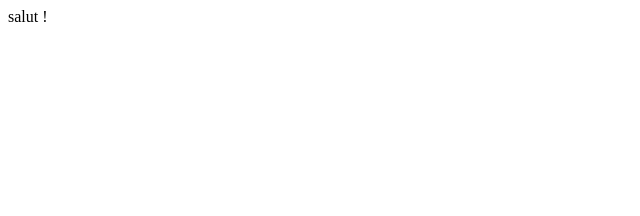
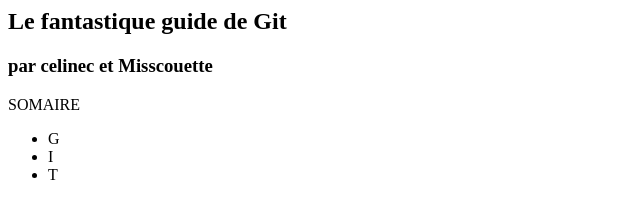
Before and after one commit to celinec/TD4, a plain HTML site: page index.html in a window 1280 px wide. Shown: the whole page, without its empty margins (0-640 px from the left). Drawn offline with Linux system fonts and the light colour scheme.

Commit message:
Premier contenu index

```diff
--- a/index.html
+++ b/index.html
@@ -1,6 +1,22 @@
+<!doctype>
 <html>
+	<head>
+		<meta charset="utf-8">
+		<title>
+		Guide Git
+		</title>
+	</head>
 
-<body>
-  <p>salut ! </p>
-</body>
+	<body>
+		<h2> Le fantastique guide de Git </h2>
+		<h3> par celinec et Misscouette </h3>
+
+		<p> SOMAIRE <p>
+		<ul>
+			<li> G </li>
+			<li> I </li>
+			<li> T </li>
+		</ul>
+
+	</body>
 </html>
```
